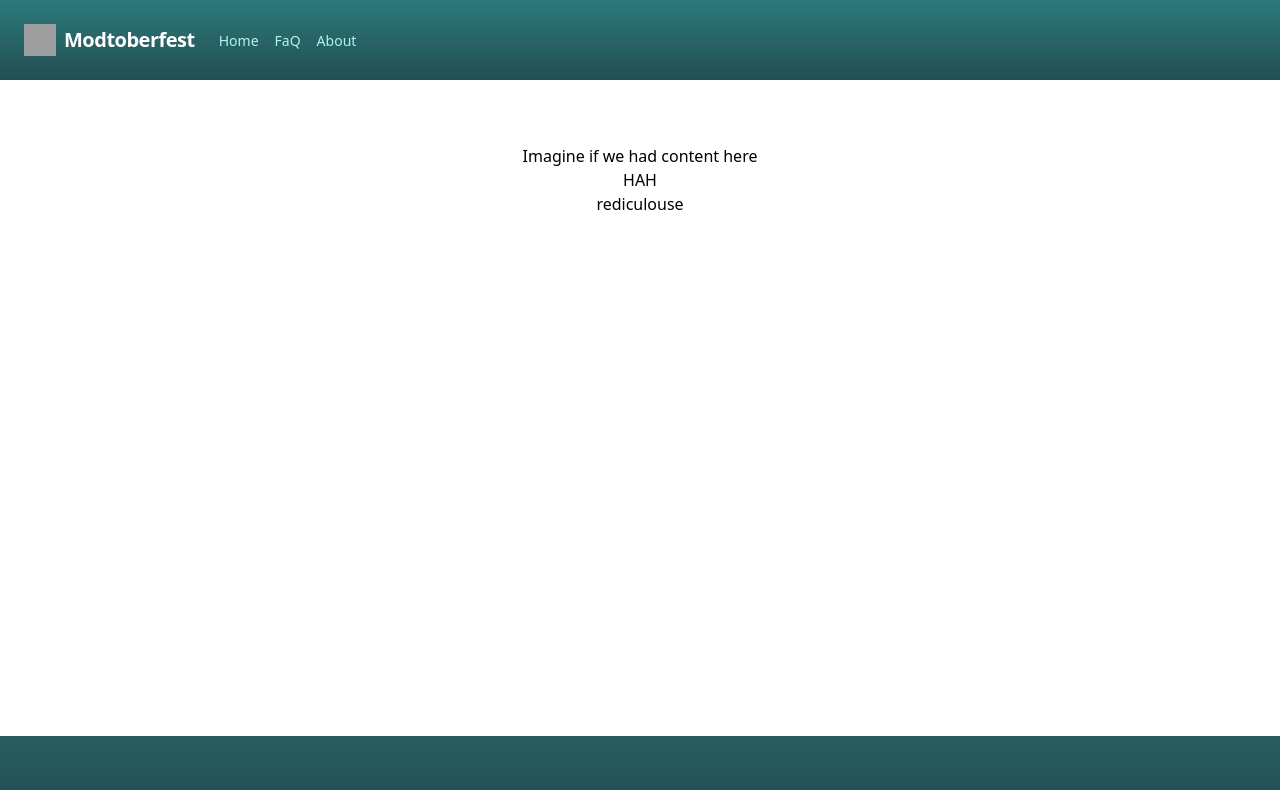
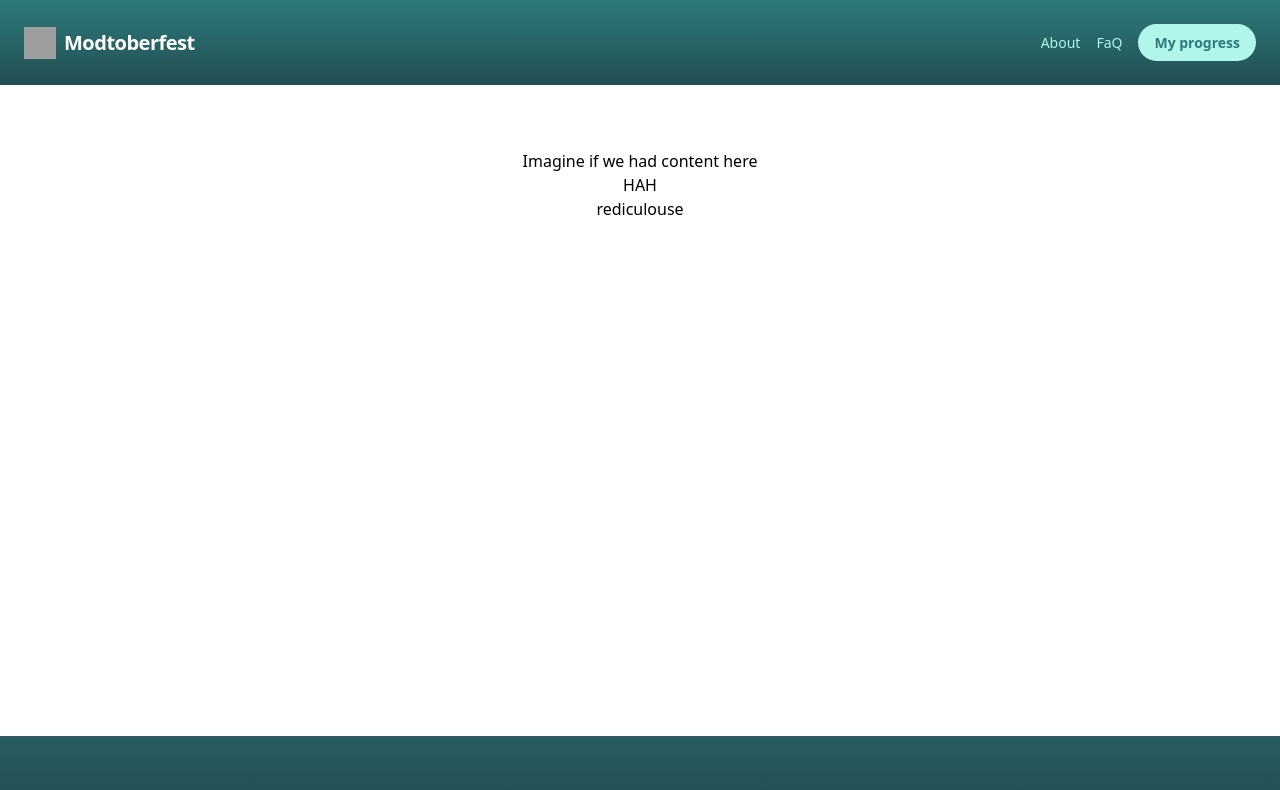
Before and after one commit to Modtoberfest/Modtoberfest-Site, a Next.js app: page / in a window 1280 px wide. Shown: the top 790 px of the page. Built offline with nearby package versions, Linux system fonts and the light colour scheme; grey boxes are pictures that could not be loaded.

Commit message:
Add Login/Progress button in navbar, move links to the right

```diff
--- /dev/null
+++ b/components/NavUser.js
@@ -0,0 +1,22 @@
+import React from "react";
+import Link from "next/link";
+
+export default function NavUser({ profile }) {
+  if (profile) {
+    return (
+      <Link href="/progress">
+        <a className="block mt-4 lg:inline-block lg:mt-0 text-teal-700 font-bold bg-teal-200 hover:bg-teal-700 hover:text-teal-200 px-4 py-2 rounded-full">
+          My progress
+        </a>
+      </Link>
+    );
+  } else {
+    return (
+      <Link href="/login">
+        <a className="block mt-4 lg:inline-block lg:mt-0 text-teal-700 font-bold bg-teal-200 hover:bg-teal-700 hover:text-teal-200 px-4 py-2 rounded-full">
+          Login
+        </a>
+      </Link>
+    );
+  }
+}
--- a/components/navbar.js
+++ b/components/navbar.js
@@ -1,40 +1,69 @@
-import Link from 'next/link'
-import React, { useState } from 'react';
+import Link from "next/link";
+import React, { useState } from "react";
+import NavUser from "./NavUser";
 
 export default function NavBar() {
-
   const [isExpanded, setExpanded] = useState(false);
 
+  // This will have to be fetched from some state
+  // this is just a mock up
+  const isLoggedIn = Math.random() < 0.5;
+  const user = isLoggedIn
+    ? {
+        imageUrl: "monky.jpg",
+      }
+    : null;
+
   return (
-
     <nav className="flex items-center justify-between flex-wrap p-6 bg-gradient-to-b from-teal-700 to-teal-900">
-
       <div className="flex items-center flex-shrink-0 text-white mr-6">
-                <img src="/site-logo.svg" alt = "The modtoberfest logo." className="w-8 h-8 mr-2"/>
+        <img
+          src="/site-logo.svg"
+          alt="The modtoberfest logo."
+          className="w-8 h-8 mr-2"
+        />
         <a className="font-semibold text-xl tracking-tight">Modtoberfest</a>
       </div>
 
       <div className="block lg:hidden">
-                <button className="flex items-center px-3 py-2 border rounded text-teal-200 border-teal-400 hover:text-white hover:border-white" onClick={(e) => { setExpanded(!isExpanded) }}>
-                    <svg className="fill-current h-3 w-3" viewBox="0 0 20 20" xmlns="http://www.w3.org/2000/svg"><title>Menu</title><path d="M0 3h20v2H0V3zm0 6h20v2H0V9zm0 6h20v2H0v-2z" /></svg>
+        <button
+          className="flex items-center px-3 py-2 border rounded text-teal-200 border-teal-400 hover:text-white hover:border-white"
+          onClick={(e) => {
+            setExpanded(!isExpanded);
+          }}
+        >
+          <svg
+            className="fill-current h-3 w-3"
+            viewBox="0 0 20 20"
+            xmlns="http://www.w3.org/2000/svg"
+          >
+            <title>Menu</title>
+            <path d="M0 3h20v2H0V3zm0 6h20v2H0V9zm0 6h20v2H0v-2z" />
+          </svg>
         </button>
       </div>
 
-            <div className={`w-full ${isExpanded ? 'block' : 'hidden'} flex-grow lg:flex lg:items-center lg:w-auto`}>
-                <div className="text-sm lg:flex-grow">
-                    <Link href="/">
-                        <a className="block mt-4 lg:inline-block lg:mt-0 text-teal-200 hover:text-white mr-4">Home</a>
-                    </Link>
+      <div
+        className={`w-full ${
+          isExpanded ? "block" : "hidden"
+        } flex-grow lg:flex lg:items-center lg:w-auto`}
+      >
+        <div className="text-sm lg:flex-grow flex flex-row-reverse items-center">
+          <NavUser profile={user} />
 
           <Link href="/faq">
-                        <a className="block mt-4 lg:inline-block lg:mt-0 text-teal-200 hover:text-white mr-4">FaQ</a>
+            <a className="block mt-4 lg:inline-block lg:mt-0 text-teal-200 hover:text-white mr-4">
+              FaQ
+            </a>
           </Link>
 
           <Link href="/about">
-                        <a className="block mt-4 lg:inline-block lg:mt-0 text-teal-200 hover:text-white">About</a>
+            <a className="block mt-4 lg:inline-block lg:mt-0 text-teal-200 hover:text-white mr-4">
+              About
+            </a>
           </Link>
         </div>
       </div>
     </nav>
-    )
+  );
 }
```
Lines whose indentation alone changed are shown as unchanged.
